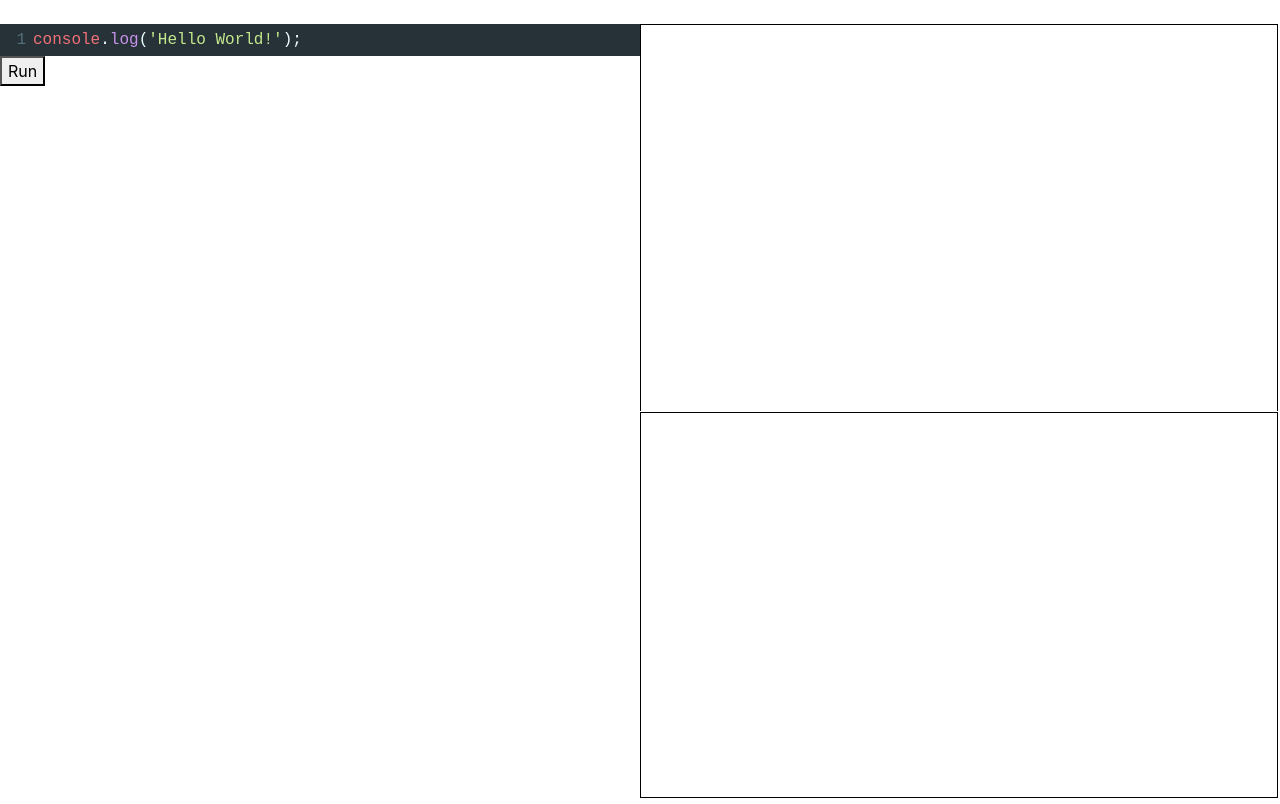
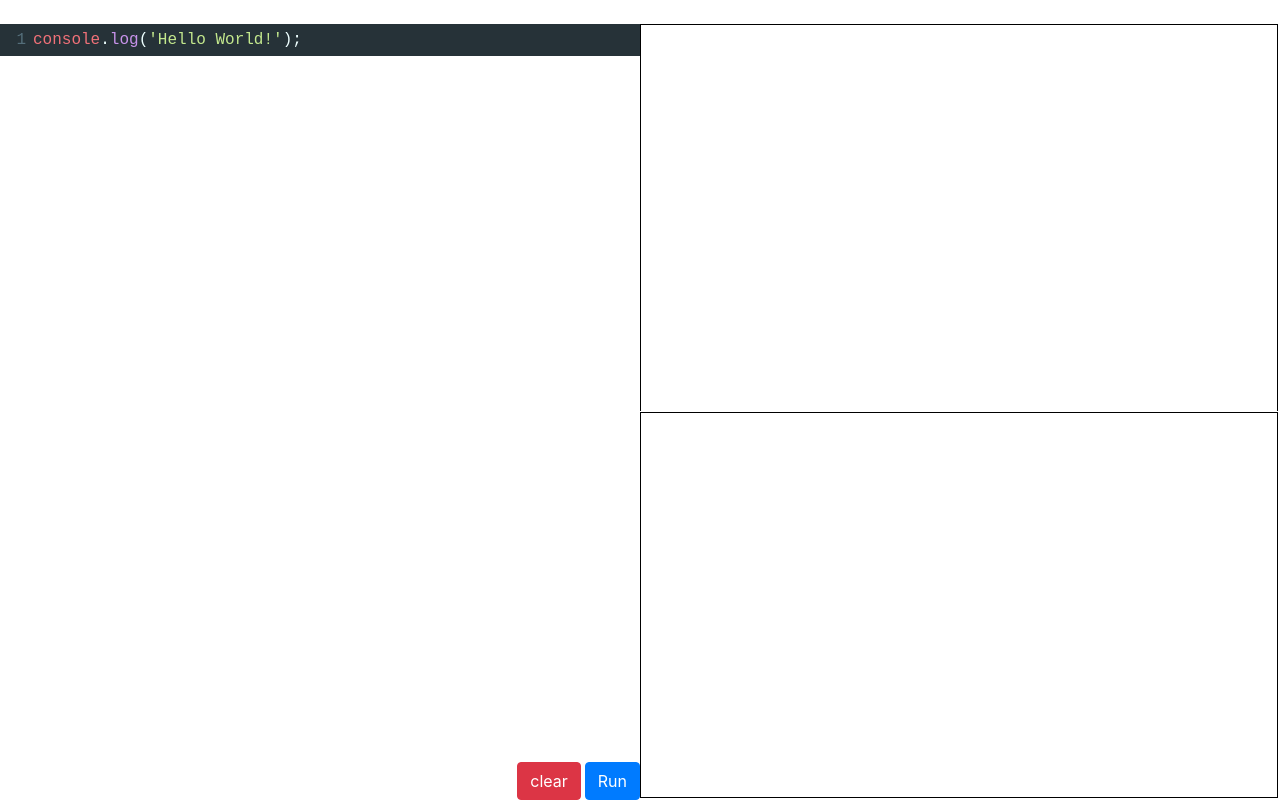
Before and after one commit to ZhuonanLin/wecode, a React (Create React App) app in the folder client/: page /interview in a window 1280 px wide. Built offline with nearby package versions, Linux system fonts and the light colour scheme; no server answers.

Commit message:
zl - add clear button and submit button at bottom of editor

```diff
--- a/client/src/components/CodeEditor.js
+++ b/client/src/components/CodeEditor.js
@@ -1,5 +1,6 @@
 import React, { Component } from 'react';
 import {Controlled as CodeMirror} from 'react-codemirror2';
+import { ButtonGroup, Button } from 'reactstrap';
 
 import { socket } from './App'
 
@@ -13,14 +14,21 @@ class CodeEditor extends Component {
   constructor(props) {
     super(props);
     this.state = {
-      value: `console.log('Hello World!');`
+      value: "console.log('Hello World!');"
     }
   }
 
+  clear = () => {
+    this.setState({
+      value: "console.log('Hello World!');" }
+    );
+  };
+
   render() {
     return (
-      <div className='CodeEditor'>
-        <CodeMirror
+      <div className='CodeEditor d-flex flex-column'>
+        <div className="flex-fill">
+          <CodeMirror
           value={this.state.value}
           options={{
             mode: this.props.mode,
@@ -34,11 +42,15 @@ class CodeEditor extends Component {
             console.log('controlled', {value});
           }}
         />
-        <button onClick={() => {
-          socket.emit('run request', this.state.value);
-        }}>
-          Run
-        </button>
+        </div>
+        <div className="d-flex flex-row justify-content-end">
+          <Button className="mr-1" color="danger" onClick={this.clear}>clear</Button>
+          <Button color="primary" onClick={() => {
+            socket.emit('run request', this.state.value);
+          }}>
+            Run
+          </Button>
+        </div>
       </div>
     );
   }
```
